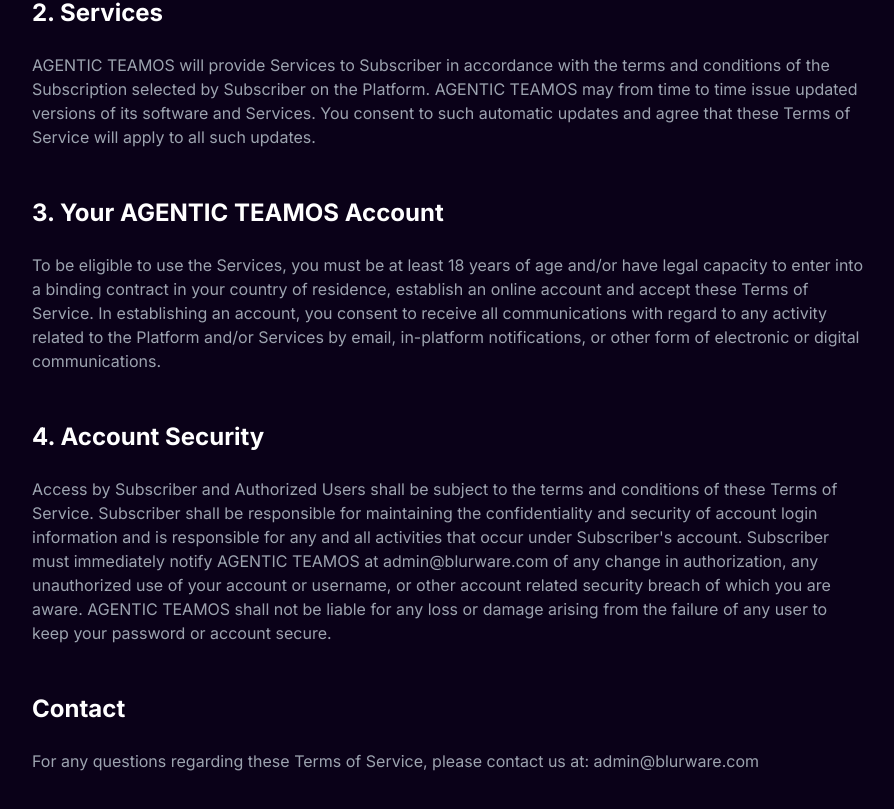
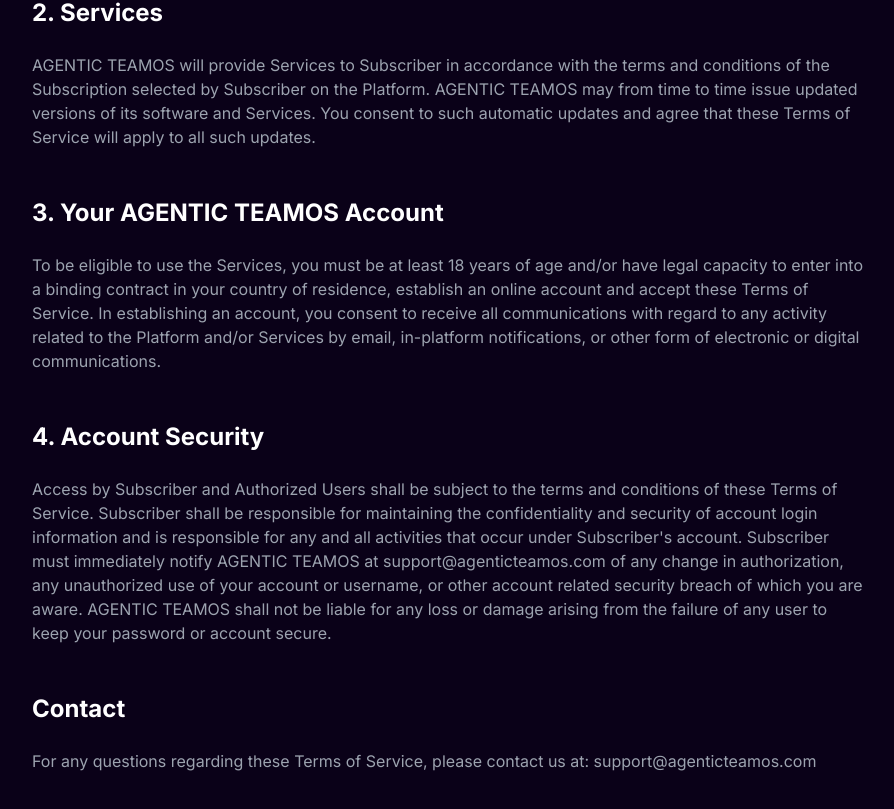
Before and after one commit to tfcbot/agentic-landing-page-template, a Next.js app: page /terms in a window 1280 px wide. Shown: the part 1067-1876 px from the top of the page, without its empty margins (192-1086 px from the left). Built offline with nearby package versions, Linux system fonts and the light colour scheme.

Commit message:
update policy templates

```diff
--- a/app/privacy/page.tsx
+++ b/app/privacy/page.tsx
@@ -56,7 +56,7 @@ export default function PrivacyPage() {
 
           <h2 className="text-2xl font-bold text-white mt-12 mb-6">Contact Us</h2>
           <p className="text-gray-400 mb-8">
-            If you have any questions about this Privacy Policy, please contact us at: admin@blurware.com
+            If you have any questions about this Privacy Policy, please contact us at: support@agenticteamos.com
           </p>
         </div>
       </div>
--- a/app/terms/page.tsx
+++ b/app/terms/page.tsx
@@ -37,12 +37,12 @@ export default function TermsPage() {
 
           <h2 className="text-2xl font-bold text-white mt-12 mb-6">4. Account Security</h2>
           <p className="text-gray-400 mb-8">
-            Access by Subscriber and Authorized Users shall be subject to the terms and conditions of these Terms of Service. Subscriber shall be responsible for maintaining the confidentiality and security of account login information and is responsible for any and all activities that occur under Subscriber's account. Subscriber must immediately notify AGENTIC TEAMOS at admin@blurware.com of any change in authorization, any unauthorized use of your account or username, or other account related security breach of which you are aware. AGENTIC TEAMOS shall not be liable for any loss or damage arising from the failure of any user to keep your password or account secure.
+            Access by Subscriber and Authorized Users shall be subject to the terms and conditions of these Terms of Service. Subscriber shall be responsible for maintaining the confidentiality and security of account login information and is responsible for any and all activities that occur under Subscriber's account. Subscriber must immediately notify AGENTIC TEAMOS at support@agenticteamos.com of any change in authorization, any unauthorized use of your account or username, or other account related security breach of which you are aware. AGENTIC TEAMOS shall not be liable for any loss or damage arising from the failure of any user to keep your password or account secure.
           </p>
 
           <h2 className="text-2xl font-bold text-white mt-12 mb-6">Contact</h2>
           <p className="text-gray-400 mb-8">
-            For any questions regarding these Terms of Service, please contact us at: admin@blurware.com
+            For any questions regarding these Terms of Service, please contact us at: support@agenticteamos.com
           </p>
         </div>
       </div>
```
